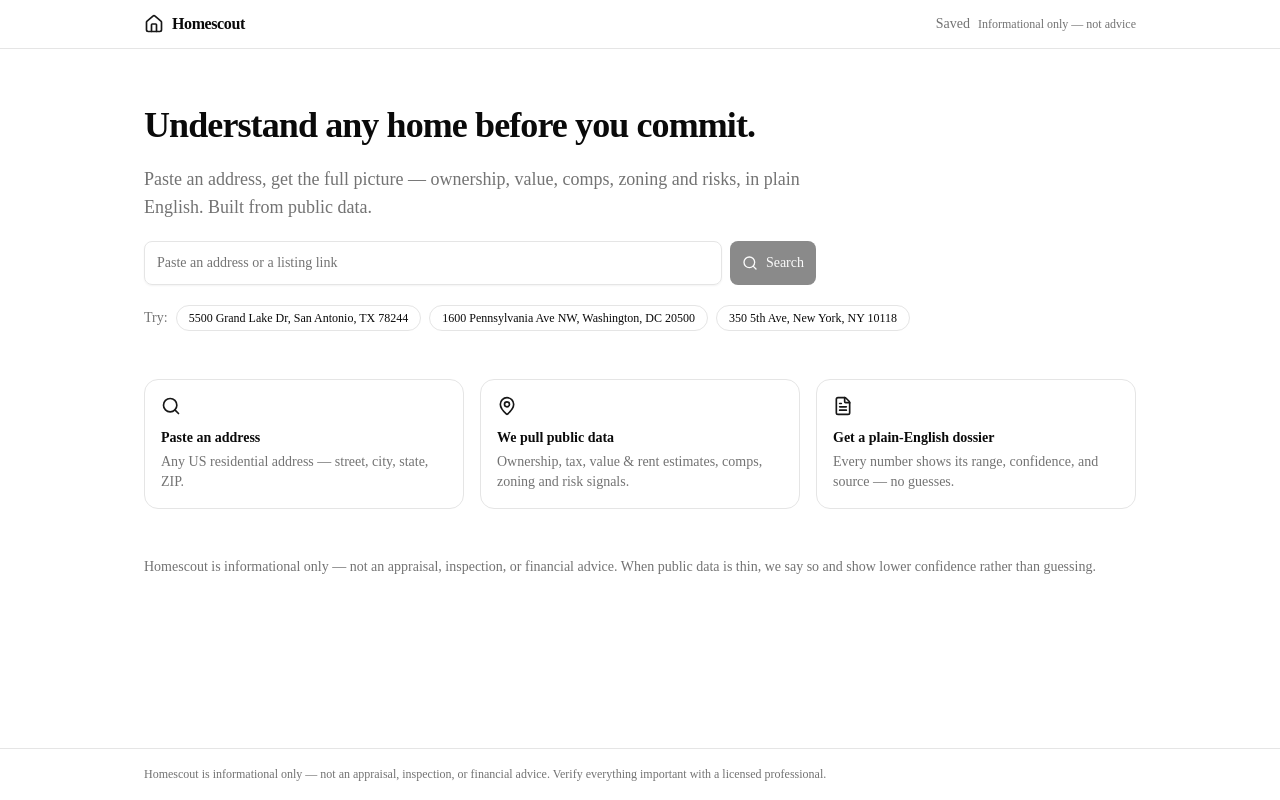
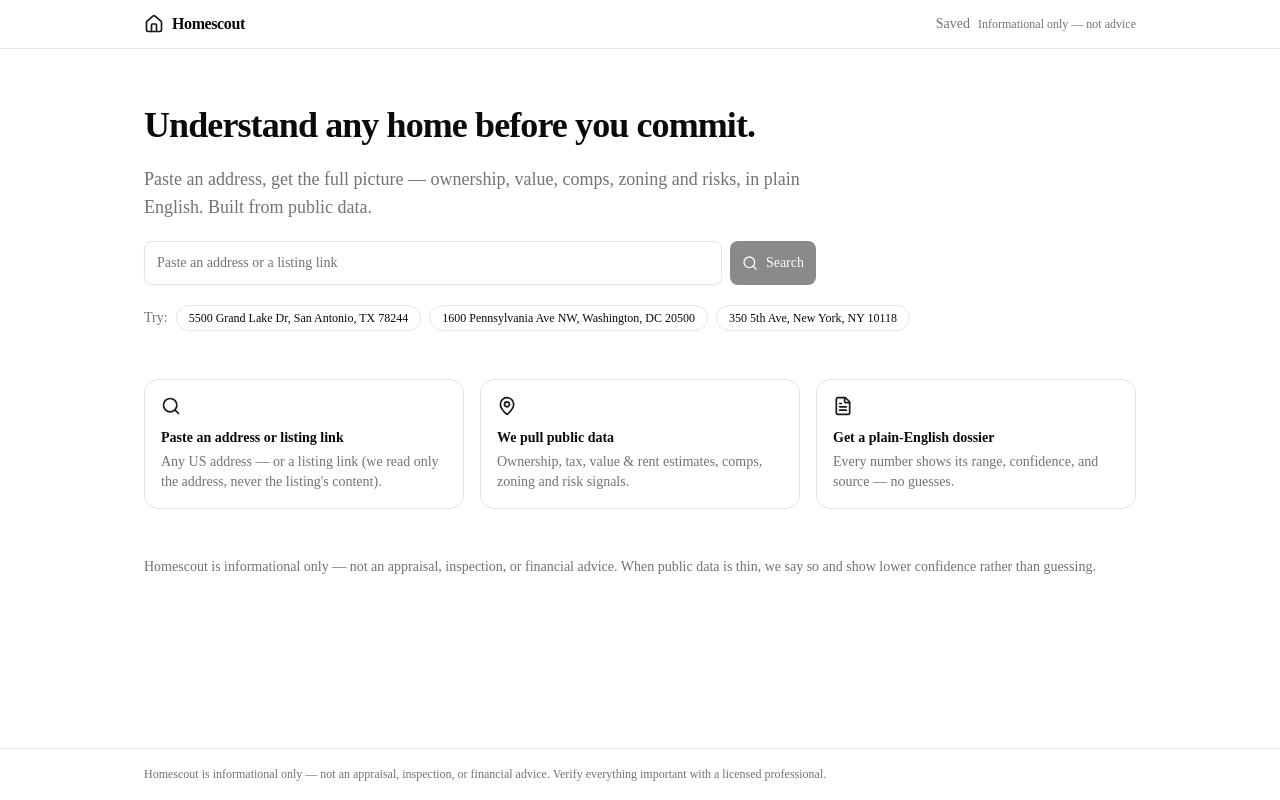
Before and after one commit to shanayg15/HomeScout, a Next.js app: page / in a window 1280 px wide. Built offline with nearby package versions, Linux system fonts and the light colour scheme.

Commit message:
test(deal): asking-vs-estimate; v1 docs

```diff
--- a/src/app/page.tsx
+++ b/src/app/page.tsx
@@ -13,8 +13,8 @@
 const STEPS = [
   {
     icon: Search,
-    title: "Paste an address",
-    body: "Any US residential address — street, city, state, ZIP.",
+    title: "Paste an address or listing link",
+    body: "Any US address — or a listing link (we read only the address, never the listing's content).",
   },
   {
     icon: MapPin,
```
Also changed, not shown: 2 other files (tests, documents, lock files or other folders).
